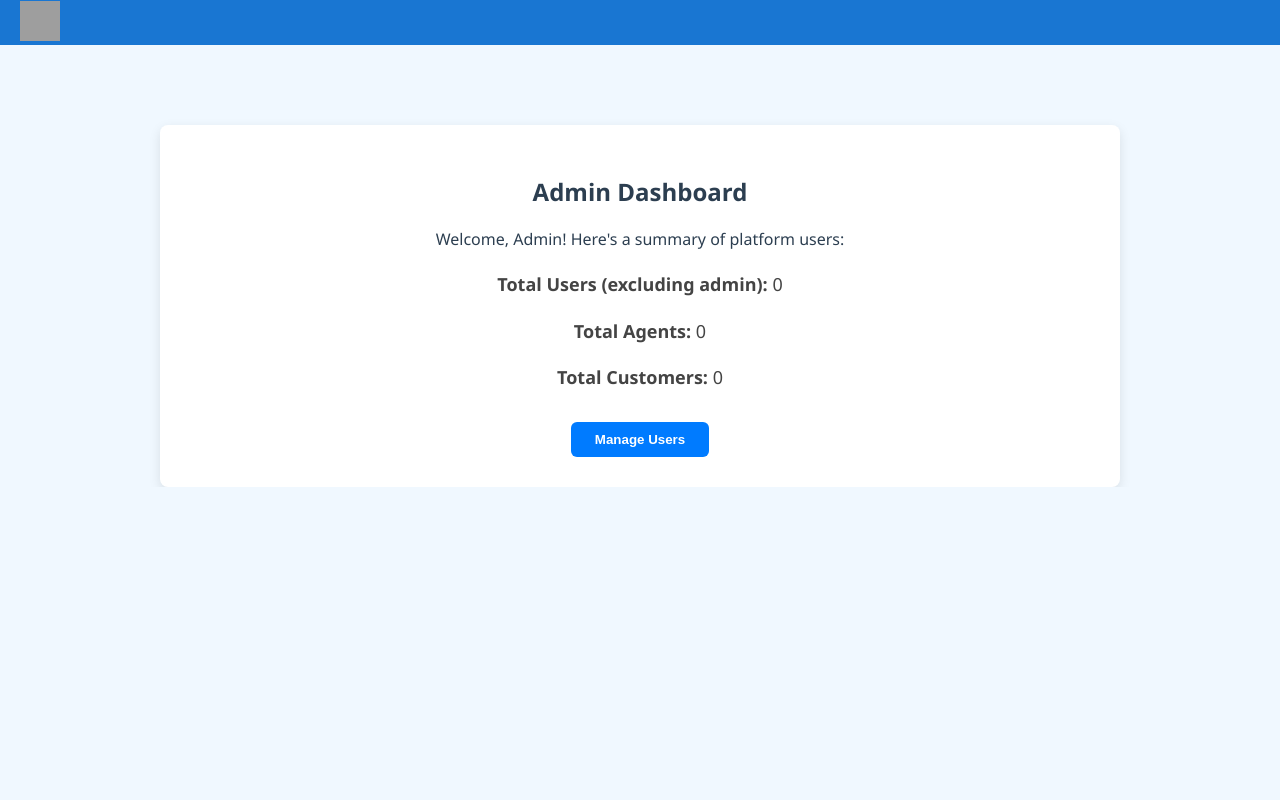
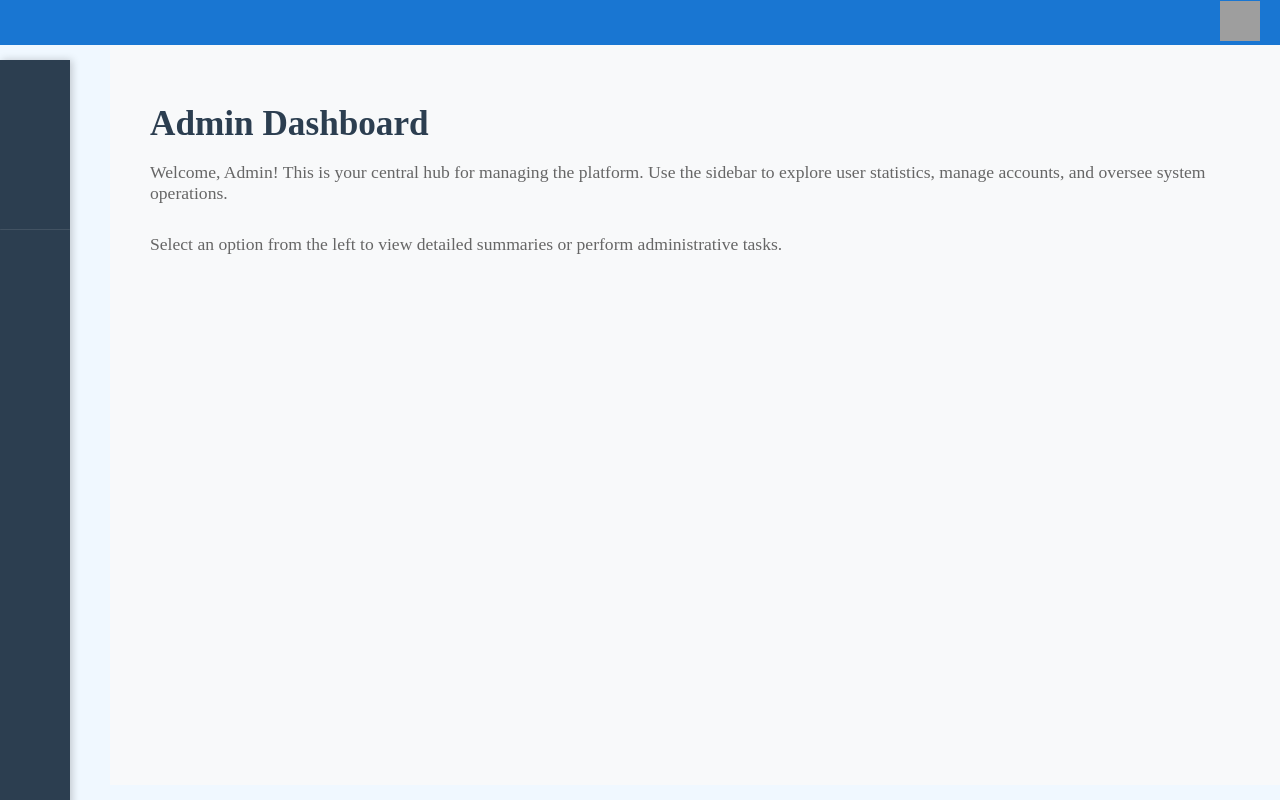
Before and after one commit to Rajeswari1705/travel-booking-system-frontend, an Angular app: page /admin-dashboard in a window 1280 px wide. Built offline with nearby package versions, Linux system fonts and the light colour scheme; no server answers; grey boxes are pictures that could not be loaded.

Commit message:
added toggle sidebar in admin dashboard

```diff
--- a/src/app/admin-customer-bookings/admin-customer-bookings.component.css
+++ b/src/app/admin-customer-bookings/admin-customer-bookings.component.css
@@ -1,8 +1,8 @@
 /* General Body & Container */
 body {
-    font-family: 'Segoe UI', Tahoma, Geneva, Verdana, sans-serif;
-    background-color: #f8f9fa; /* Light grey background */
-    color: #343a40; /* Dark text */
+  font-family: -apple-system, BlinkMacSystemFont, "Segoe UI", Roboto, Helvetica, Arial, sans-serif, "Apple Color Emoji", "Segoe UI Emoji", "Segoe UI Symbol";
+  background-color: #f8f9fa;
+  color: #343a40;
   margin: 0;
   padding: 20px;
 }
@@ -20,11 +20,12 @@ body {
 h2 {
   text-align: center;
   margin-bottom: 35px;
-    color: #212529; /* Dark heading */
+  color: #212529;
   font-size: 2.2em;
   font-weight: 600;
   position: relative;
   padding-bottom: 12px;
+  letter-spacing: -0.02em;
 }
 
 h2::after {
@@ -35,14 +36,14 @@ body {
   transform: translateX(-50%);
   width: 80px;
   height: 4px;
-    background-color: #007bff; /* Primary blue underline */
+  background-color: #007bff;
   border-radius: 2px;
 }
 
 /* Message Styling */
 p.message {
   text-align: center;
-    color: #28a745; /* Success green for message */
+  color: #28a745;
   font-weight: 500;
   margin-bottom: 20px;
   background-color: #e6ffe6;
@@ -54,9 +55,9 @@ body {
 /* Booking Cards */
 .booking-card {
   background-color: #ffffff;
-    border: 1px solid #e0e0e0; /* Light grey border */
+  border: 1px solid #e0e0e0;
   border-radius: 8px;
-    padding: 20px 25px;
+  padding: 22px 30px;
   margin-bottom: 20px;
   box-shadow: 0 2px 10px rgba(0, 0, 0, 0.05);
   transition: transform 0.2s ease, box-shadow 0.2s ease;
@@ -68,36 +69,39 @@ body {
 }
 
 .booking-card p {
-    margin: 8px 0;
-    font-size: 0.95em;
-    line-height: 1.4;
-    display: flex; /* For label and value alignment */
-    justify-content: space-between;
-    align-items: baseline;
+  margin: 10px 0;
+  font-size: 1em;
+  line-height: 1.6;
+  display: flex;
+  /* REMOVED: justify-content: space-between; */
+  align-items: baseline; /* Align text baselines for cleaner look */
 }
 
 .booking-card strong {
-    color: rgb(0, 86, 179); /* Darker blue for labels */
-    min-width: 120px; /* Ensure labels align */
+  color: #0056b3;
+  font-weight: 600;
+  width: 150px; /* <<< CHANGED: Fixed width for the label column */
   flex-shrink: 0;
-    margin-right: 15px;
+  margin-right: 20px; /* Gap between label column and value */
+  letter-spacing: 0.01em;
 }
 
 .booking-card span {
   font-weight: 500;
+  color: #343a40;
+  flex-grow: 1; /* <<< ADDED: Value takes up remaining space */
 }
 
 /* Status & Insurance Specific Styling */
 .booking-card span[ng-reflect-ng-if]:not([ng-reflect-ng-if="false"]) {
-    color: #28a745; /* Green for confirmed/included */
+  color: #28a745;
   font-weight: 600;
 }
 
-  .booking-card ng-template + span { /* Targeting ng-template siblings */
-    color: #dc3545; /* Red for pending/not included */
+.booking-card ng-template + span {
+  color: #dc3545;
   font-weight: 600;
 }
-
 
 /* Responsive Adjustments */
 @media (max-width: 600px) {
@@ -112,11 +116,16 @@ body {
     padding: 15px 20px;
   }
   .booking-card p {
-      flex-direction: column; /* Stack label and value */
+    flex-direction: column;
     align-items: flex-start;
+    margin: 8px 0;
   }
   .booking-card strong {
     margin-right: 0;
     margin-bottom: 3px;
+    width: auto; /* <<< CHANGED: Set width to auto when stacked */
+  }
+  .booking-card span {
+      font-size: 0.95em;
   }
 }
--- a/src/app/admin-dashboard/admin-dashboard.component.css
+++ b/src/app/admin-dashboard/admin-dashboard.component.css
@@ -1,44 +1,160 @@
-.dashboard {
-  margin-top: 80px;
-  padding: 30px;
-  background-color: #fff;
-  box-shadow: 0 4px 12px rgba(0,0,0,0.1);
-  border-radius: 8px;
-  max-width: 900px;
-  margin-left: auto;
-  margin-right: auto;
-  font-family: 'Segoe UI', sans-serif;
-  color: #2c3e50;
-  text-align: center; /* Added this line to center the text */
+/* General Body & Typography Defaults */
+body {
+  margin: 0;
+  font-family: 'Segoe UI', 'Roboto', 'Helvetica Neue', Arial, sans-serif;
+  color: #333;
+  background-color: #f4f7f6;
+  line-height: 1.6;
 }
 
-.summary {
-  margin: 20px auto;
-  font-size: 18px;
-  line-height: 1.6;
-  text-align: center;
-  color: #444;
+/* --- Sidebar Style --- */
+.sidebar {
+  width: 240px;
+  background-color: #2c3e50;
+  padding: 20px 0;
+  position: fixed;
+  top: 60px;
+  left: 0;
+  height: calc(100% - 60px);
+  z-index: 1000;
+  box-shadow: 2px 0 8px rgba(0, 0, 0, 0.2);
+  transition: width 0.3s ease, left 0.3s ease;
+  overflow-y: auto;
 }
 
-.buttons {
-  display: flex;
-  justify-content: center;
-  gap: 16px;
-  margin-top: 30px;
-  flex-wrap: wrap;
+.sidebar.collapsed {
+  width: 70px;
 }
 
-.buttons button {
-  padding: 10px 24px;
-  font-weight: bold;
-  background-color: #007bff;
-  color: #fff;
-  border: none;
-  border-radius: 6px;
-  cursor: pointer;
-  transition: background-color 0.3s ease;
+.sidebar-menu {
+  list-style: none;
+  padding: 0;
+  margin: 0;
 }
 
-.buttons button:hover {
-  background-color: #0056b3;
+.sidebar-menu li {
+  display: flex;
+  align-items: center;
+  padding: 12px 20px;
+  margin-bottom: 4px;
+  color: #ecf0f1;
+  cursor: pointer;
+  border-radius: 4px;
+  transition: background-color 0.25s ease, color 0.25s ease;
+  font-size: 16px;
+  font-weight: 500;
 }
+
+.sidebar-menu li:hover,
+.sidebar-menu li.active {
+  background-color: #34495e;
+  color: #ffffff;
+}
+
+.sidebar-menu li i {
+  margin-right: 12px;
+  font-size: 18px;
+  color: #95a5a6;
+  transition: color 0.25s ease;
+}
+
+.sidebar-menu li:hover i,
+.sidebar-menu li.active i {
+  color: #ffffff;
+}
+
+.sidebar-menu li span {
+  white-space: nowrap;
+  overflow: hidden;
+  text-overflow: ellipsis;
+  transition: opacity 0.3s ease, width 0.3s ease;
+}
+
+.sidebar.collapsed .sidebar-menu li span {
+  opacity: 0;
+  width: 0;
+  margin-right: 0;
+  padding: 0;
+}
+
+.sidebar-divider {
+  border-top: 1px solid rgba(255, 255, 255, 0.1);
+  margin: 15px 0;
+  padding: 0 !important;
+  cursor: default !important;
+  background: none !important;
+}
+
+/* --- Main Dashboard Container --- */
+.dashboard {
+  margin-left: 280px;
+  transition: margin-left 0.3s ease;
+}
+
+.dashboard.sidebar-collapsed {
+  margin-left: 110px;
+}
+
+/* --- Main Dashboard Scrollable Content --- */
+.dashboard-scroll-content {
+  padding: 30px 40px;
+  background-color: #f8f9fa;
+  min-height: calc(100vh - 60px);
+  max-height: calc(100vh - 60px);
+  overflow-y: auto;
+  box-sizing: border-box;
+}
+
+/* --- Your Original Dashboard Content Styling --- */
+.dashboard-scroll-content h2 {
+  font-size: 2.2em;
+  color: #2c3e50;
+  margin-bottom: 10px;
+  font-weight: 700;
+}
+
+.dashboard-scroll-content > p {
+  font-size: 1.1em;
+  color: #666;
+  margin-bottom: 30px; /* Space below this paragraph */
+}
+
+.summary { /* Your original summary div - styled as a card */
+  background-color: #fff;
+  box-shadow: 0 4px 12px rgba(0, 0, 0, 0.08);
+  border-radius: 8px;
+  padding: 20px 30px;
+  margin-bottom: 30px; /* Space below the summary card */
+  font-size: 1.1em;
+  font-weight: 600;
+  color: #444;
+  text-align: center;
+}
+
+.summary p {
+  margin: 5px 0;
+}
+
+/* --- Responsive Adjustments (Minimized) --- */
+@media (max-width: 768px) {
+  .sidebar {
+    width: 0;
+    left: -240px;
+  }
+  .sidebar.open {
+    width: 240px;
+    left: 0;
+  }
+  .dashboard {
+    margin-left: 0;
+  }
+  .dashboard.sidebar-open {
+    margin-left: 240px;
+  }
+  .dashboard-scroll-content {
+    padding: 20px;
+  }
+  .sidebar-menu li span {
+    display: none;
+  }
+}
--- a/src/app/admin-dashboard/admin-dashboard.component.html
+++ b/src/app/admin-dashboard/admin-dashboard.component.html
@@ -1,17 +1,38 @@
-<app-dashboard-navbar></app-dashboard-navbar>
+<app-dashboard-navbar (sidebarToggle)="toggleSidebar()"></app-dashboard-navbar>
 
-<div class="dashboard">
-  <h2>Admin Dashboard</h2>
-  <p>Welcome, Admin! Here's a summary of platform users:</p>
+<div class="sidebar" [class.collapsed]="sidebarCollapsed">
+  <ul class="sidebar-menu">
+    <li [class.active]="showTotal === 'users'" (click)="showTotal = 'users'">
+      <i class="fas fa-users"></i>
+      <span>Total Users</span>
+    </li>
+    <li [class.active]="showTotal === 'agents'" (click)="showTotal = 'agents'">
+      <i class="fas fa-user-tie"></i>
+      <span>Total Agents</span>
+    </li>
+    <li [class.active]="showTotal === 'customers'" (click)="showTotal = 'customers'">
+      <i class="fas fa-user-friends"></i>
+      <span>Total Customers</span>
+    </li>
+    <li class="sidebar-divider"></li>
+    <li (click)="goToManageUsers()">
+      <i class="fas fa-cogs"></i>
+      <span>Manage Users</span>
+    </li>
+  </ul>
+</div>
 
-  <div class="summary">
-    <p><strong>Total Users (excluding admin):</strong> {{ totalUsers }}</p>
-    <p><strong>Total Agents:</strong> {{ totalAgents }}</p>
-    <p><strong>Total Customers:</strong> {{ totalCustomers }}</p>
-  </div>
+<div class="dashboard" [class.sidebar-collapsed]="sidebarCollapsed">
+  <div class="dashboard-scroll-content">
+    <h2>Admin Dashboard</h2>
+    <p>Welcome, Admin! This is your central hub for managing the platform. Use the sidebar to explore user statistics, manage accounts, and oversee system operations.</p>
+    <p>Select an option from the left to view detailed summaries or perform administrative tasks.</p>
 
-  <div class="buttons">
+    <div class="summary" *ngIf="showTotal">
+      <p *ngIf="showTotal === 'users'"><strong>Total Users (excluding admin):</strong> {{ totalUsers }}</p>
+      <p *ngIf="showTotal === 'agents'"><strong>Total Agents:</strong> {{ totalAgents }}</p>
+      <p *ngIf="showTotal === 'customers'"><strong>Total Customers:</strong> {{ totalCustomers }}</p>
+    </div>
 
-    <button (click)="goToManageUsers()">Manage Users</button>
-  </div>
+    </div>
 </div>
--- a/src/app/admin-dashboard/admin-dashboard.component.ts
+++ b/src/app/admin-dashboard/admin-dashboard.component.ts
@@ -3,7 +3,7 @@ import { HttpClient } from '@angular/common/http';
 import { ToastrService } from 'ngx-toastr';
 import { Router } from '@angular/router';
 import { DashboardNavbarComponent } from '../dashboard-navbar/dashboard-navbar.component';
-
+import { CommonModule } from '@angular/common';
 
 interface UserRoleCountResponse {
   totalUsers: number;
@@ -11,18 +11,21 @@ interface UserRoleCountResponse {
   customerCount: number;
 }
 
-
 @Component({
   selector: 'app-admin-dashboard',
+  standalone: true,
   templateUrl: './admin-dashboard.component.html',
   styleUrls: ['./admin-dashboard.component.css'],
-  imports : [DashboardNavbarComponent]
+  imports: [DashboardNavbarComponent, CommonModule]
 })
 export class AdminDashboardComponent implements OnInit {
 
   totalUsers: number = 0;
   totalAgents: number = 0;
   totalCustomers: number = 0;
+
+  sidebarCollapsed: boolean = true;  // Used to toggle the sidebar
+  showTotal: string = '';  // 'users', 'agents', or 'customers' - **Starts as empty, hiding the card initially**
 
   constructor(
     private http: HttpClient,
@@ -34,27 +37,30 @@ export class AdminDashboardComponent implements OnInit {
     this.fetchUserCounts();
   }
 
-  fetchUserCounts() {
+  // Toggle the sidebar open/close
+  toggleSidebar(): void {
+    this.sidebarCollapsed = !this.sidebarCollapsed;
+  }
+
+  // Navigate to admin-user-manage
+  goToManageUsers(): void {
+    this.router.navigate(['/admin-user-manage']);
+  }
+
+  // Fetch total user, agent, and customer counts from backend
+  fetchUserCounts(): void {
     const token = localStorage.getItem('token');
 
-this.http.get<UserRoleCountResponse>('http://localhost:8080/api/users/counts', {
+    this.http.get<UserRoleCountResponse>('http://localhost:8080/api/users/counts', {
       headers: { Authorization: `Bearer ${token}` }
     }).subscribe({
       next: (res) => {
         this.totalUsers = res.totalUsers;
         this.totalAgents = res.agentCount;
         this.totalCustomers = res.customerCount;
+        // No change needed here for showTotal, it's updated on sidebar click
       },
       error: () => this.toastr.error('Failed to fetch user counts.')
     });
   }
-
-  goToProfile() {
-    this.router.navigate(['/my-profile']);
-  }
-
-  goToManageUsers() {
-    this.router.navigate(['/admin-user-manage']);
-  }
-
 }
--- /dev/null
+++ b/src/app/customer-mybookings/customer-mybookings.component.html
@@ -0,0 +1 @@
+<p>customer-mybookings works!</p>
```
Also changed, not shown: src/app/app.routes.ts (+13 -4 lines), src/app/auth-expired.interceptor.ts (+7 -0 lines), src/app/customer-mybookings/customer-mybookings.component.ts (added, +11 -0 lines), src/app/dashboard-navbar/dashboard-navbar.component.css (+13 -0 lines), src/app/dashboard-navbar/dashboard-navbar.component.html (+8 -0 lines), src/app/dashboard-navbar/dashboard-navbar.component.ts (+11 -2 lines), src/app/customer-mybookings/customer-mybookings.component.css (added), 1 other file (tests, documents, lock files or other folders). Lines whose indentation alone changed are shown as unchanged.
